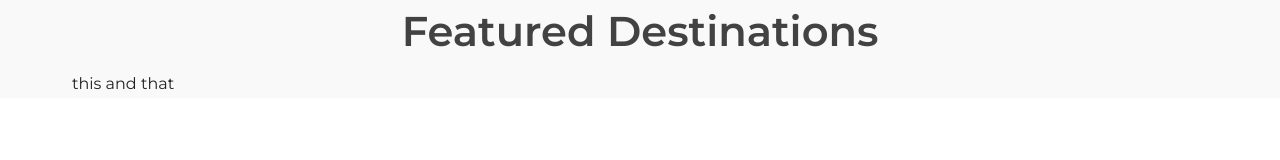
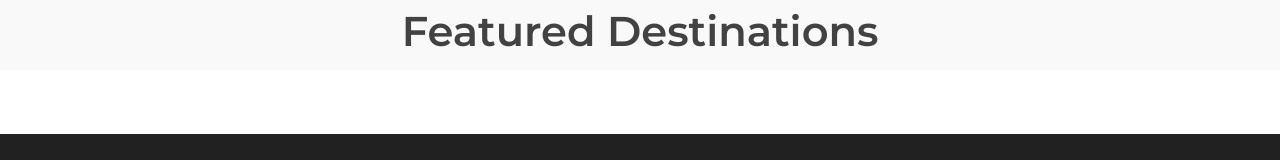
Before and after one commit to WaithakaGuru/Zaph-Tours, a React (Vite) app: page / in a window 1280 px wide. Shown: the part 631-791 px from the top of the page. Built offline with nearby package versions, Linux system fonts and the light colour scheme.

Commit message:
Replace Grid with flex

```diff
--- a/src/components/DestinationCard.tsx
+++ b/src/components/DestinationCard.tsx
@@ -1,4 +1,4 @@
-import {Card, CardContent, CardMedia, Grid, Typography} from '@mui/material'
+import {Card, CardContent, CardMedia, Typography} from '@mui/material'
 
 
 function DestinationCard({...destinationInfo}) {
--- a/src/pages/homepage.tsx
+++ b/src/pages/homepage.tsx
@@ -31,9 +31,9 @@ function Homepage() {
                 Featured Destinations
             </Typography>
             <Grid container spacing={4}>
-                <Grid item >
+                {/* <Grid item >
                     <Typography variant="subtitle1">this and that</Typography>
-                </Grid>
+                </Grid> */}
             </Grid>
         </Container>
       </Box>
```
